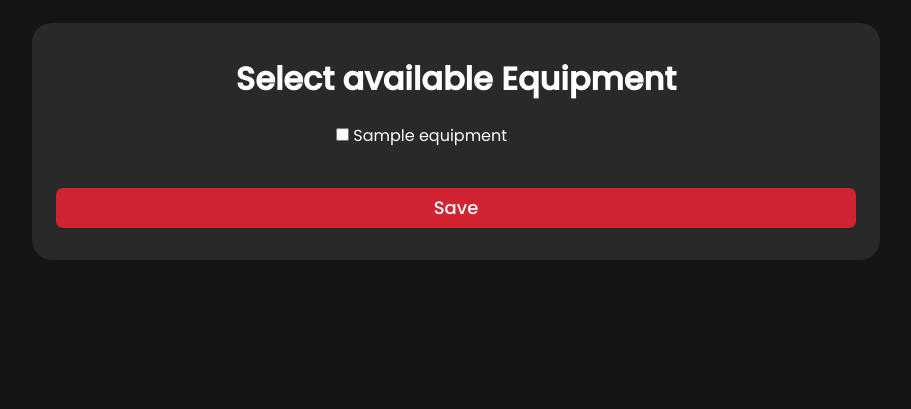
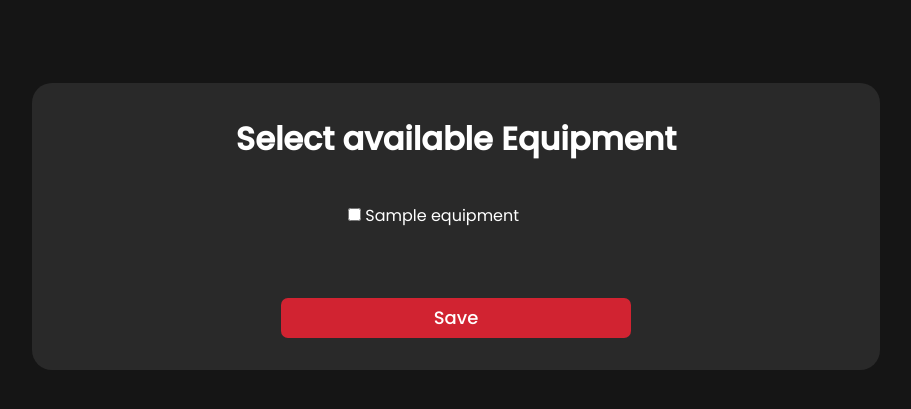
Before and after one commit to INFO2602-Team200/JustGym, a Flask app: template App/templates/equipmentSelection.html in a window 1280 px wide. Shown: the part 56-465 px from the top of the page, without its empty margins (184-1095 px from the left). Run offline with Flask 3, Linux system fonts and the light colour scheme; tables that the repository leaves empty hold one stand-in row (values such as "Sample post"); the template is opened without the code that fills it: values that come from a table or form of the project are taken from there, most other values are stand-ins (such as "Sample title", 1, 10 or a date in 2020).

Commit message:
equipmentSelection page UI finished (functionality still not working)

```diff
--- a/App/static/vStyle.css
+++ b/App/static/vStyle.css
@@ -276,6 +276,37 @@ html{
 
 
 
+/* ========= selected EQUIP =========== */
+
+#equipmentSelector{
+    display: flex;
+    flex-direction: column;
+    max-width: 800px;
+    background-color: #292929;
+    padding: 2rem 1.5rem;
+    border-radius: 20px;
+    margin: 20px auto 50px auto;
+}
+
+#equipmentSelector h1{
+    text-align: center;
+}
+#equipmentSelector .submitBtn{
+    max-width: 350px;
+    margin-left: auto;
+    margin-right: auto;
+    width: 100%;
+}
+
+.equipListContainer{
+    display: grid;
+    grid-template-columns: repeat(auto-fit, 15rem);
+    justify-content: center;
+    margin-top: 20px;
+    margin-bottom: 40px;
+    align-items: center;
+    padding-left: 1.5rem;
+}
 
 
 
@@ -283,6 +314,11 @@ html{
 
 /* ======== RESPONSIVE CSS FOR LOGIN PAGE ============*/
 @media only screen and (min-width: 700px){
+
+    #equipmentSelector{
+        margin-top: 80px;
+    }
+
     .landingHeading h1{
         width: 90%;
         font-size: 50px;
@@ -312,6 +348,10 @@ html{
     }
     .landingHeading p{
         width: 75%;
+    }
+    .equipListContainer{
+        margin-top: 40px;
+        margin-bottom: 70px;
     }
 }
 @media only screen and (min-width: 1024px){
@@ -419,32 +459,3 @@ html{
         width: 80%;
     }
 }
-
-
-
-
-
-
-/* ========= selected EQUIP =========== */
-
-#equipmentSelector{
-    display: flex;
-    flex-direction: column;
-    max-width: 800px;
-    background-color: #292929;
-    padding: 2rem 1.5rem;
-    border-radius: 20px;
-    margin: 20px auto 50px auto;
-}
-
-#equipmentSelector h1{
-    text-align: center;
-}
-
-.equipListContainer{
-    display: grid;
-    grid-template-columns: repeat(auto-fit, 15rem);
-    justify-content: center;
-    margin-top: 20px;
-    margin-bottom: 40px;
-}
```
Also changed, not shown: App/templates/equipmentSelection.html (+0 -52 lines).
